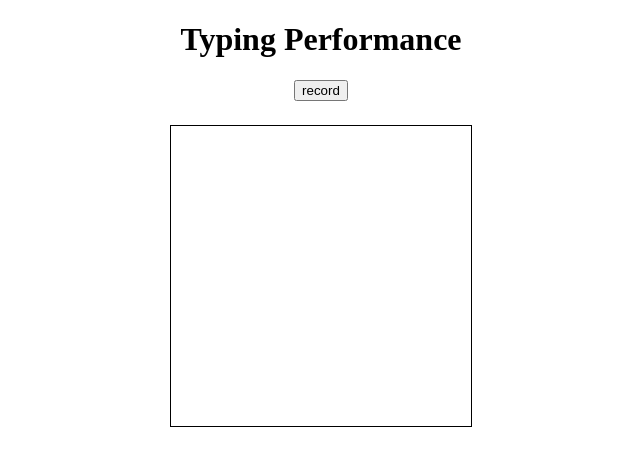
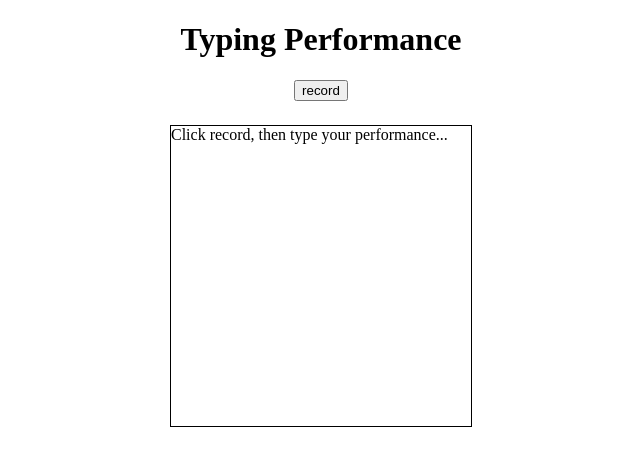
Before and after one commit to evanconway/wambamjam, a React (Vite) app in the folder client/: page / in a window 1280 px wide. Both pictures are taken after a click on the button "Click To Start!". Shown: the top 466 px of the page, without its empty margins (319-959 px from the left). Built offline with nearby package versions, Linux system fonts and the light colour scheme.

Commit message:
adjust hooks and add better text

```diff
--- a/client/src/components/TextSynth.tsx
+++ b/client/src/components/TextSynth.tsx
@@ -4,7 +4,9 @@ import { useSynthKeyDown } from "../hooks";
 const TextSynth = () => {
   useSynthKeyDown();
   const [recording, setRecording] = useState(false);
-  const [text, setText] = useState("");
+  const [text, setText] = useState(
+    "Click record, then type your performance...",
+  );
   const [typedPerformance, setTypedPerformance] = useState<
     { text: string; time: number }[]
   >([]);
@@ -80,7 +82,7 @@ const TextSynth = () => {
         width: "300px",
         height: "300px",
         resize: "none",
-        border: "1px solid black",
+        border: isPlayingBack ? undefined : "1px solid black",
       }}
     >
       {playbackText}
--- a/client/src/hooks.ts
+++ b/client/src/hooks.ts
@@ -24,8 +24,18 @@ export const useSynth = () => {
   return synth;
 };
 
+export const usePlayRandomPitch = () => {
+  const synth = useSynth();
+  return () => {
+    synth.triggerAttackRelease(
+      pitches[Math.floor(Math.random() * pitches.length)],
+      "8n",
+    );
+  };
+};
+
 export const useSynthKeyDown = () => {
-  const synth = useSynth();
+  const playSound = usePlayRandomPitch();
 
   useEffect(() => {
     const onKeyDown = (ev: KeyboardEvent) => {
@@ -34,10 +44,7 @@ export const useSynthKeyDown = () => {
         !["backspace", "enter"].includes(ev.key.toLowerCase())
       )
         return;
-      synth.triggerAttackRelease(
-        pitches[Math.floor(Math.random() * pitches.length)],
-        "8n",
-      );
+      playSound();
     };
     window.addEventListener("keydown", onKeyDown);
 
```
